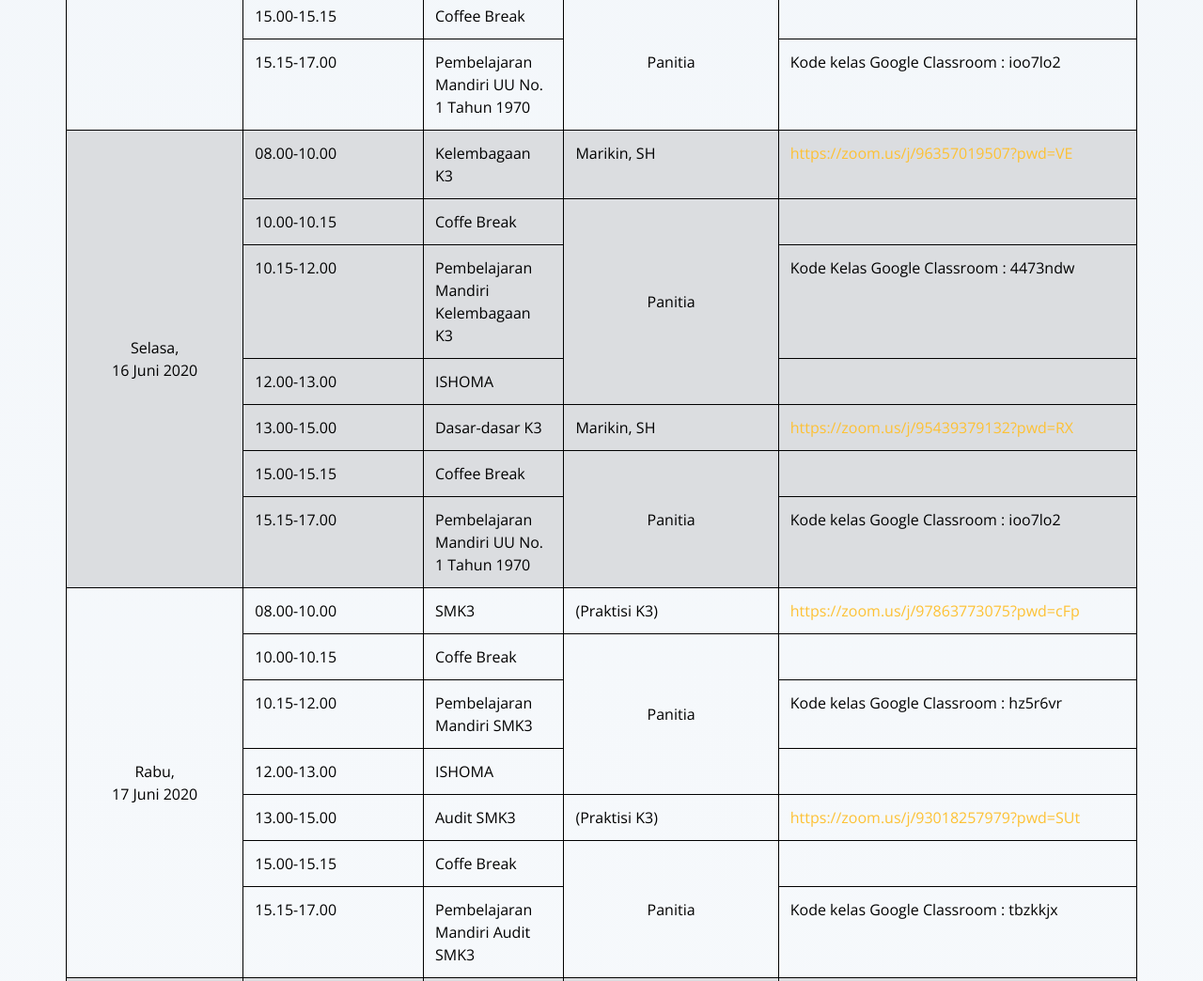
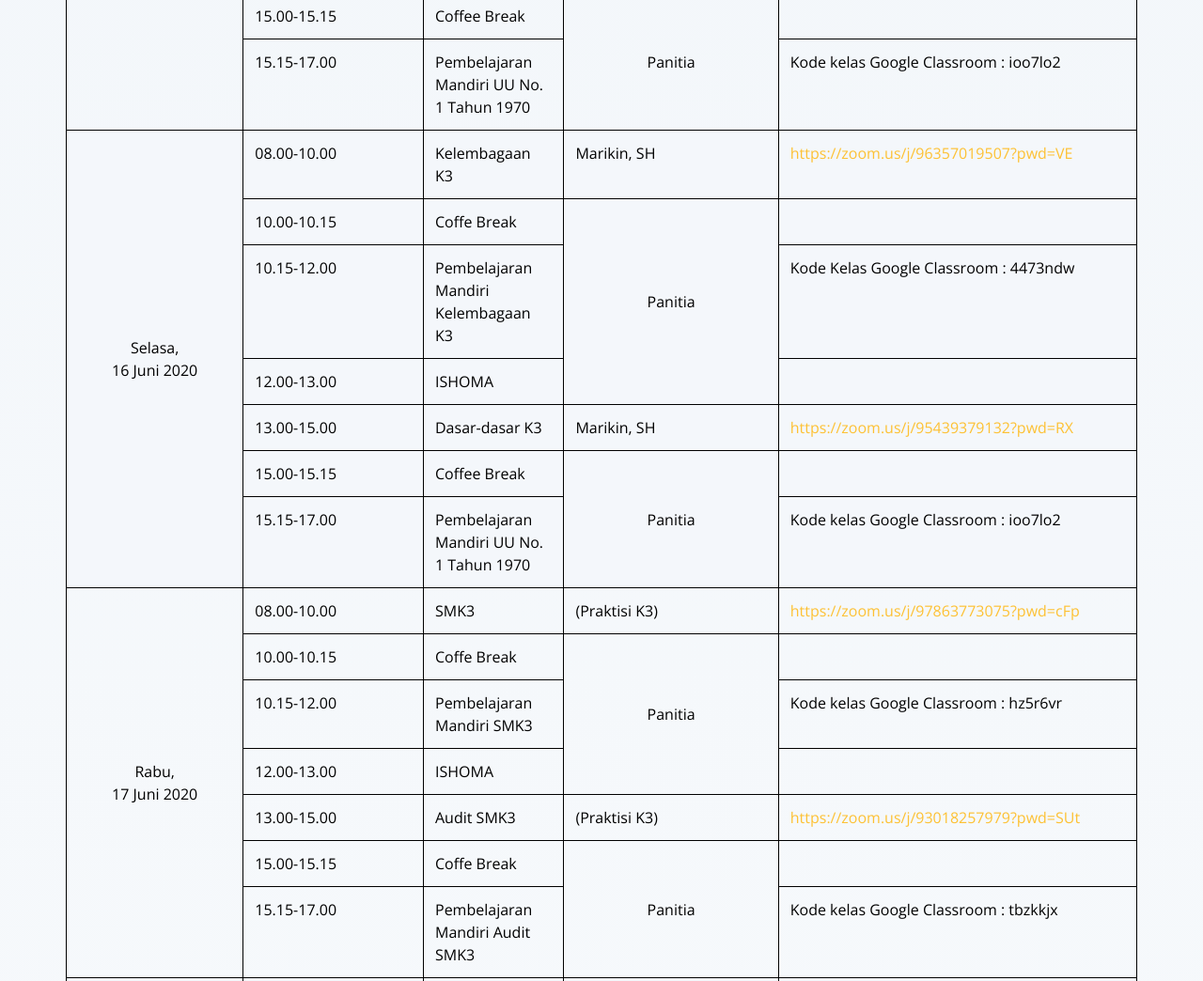
Before and after one commit to angaihimitsu/onepage, a plain HTML site: page index.html in a window 1280 px wide. Shown: the part 3400-4444 px from the top of the page at 94% size. Drawn offline with nearby package versions, Linux system fonts and the light colour scheme.

Commit message:
edit color Jadwal

```diff
--- a/index.html
+++ b/index.html
@@ -38,7 +38,7 @@
     .table-secondary,
     .table-secondary>td,
     .table-secondary>th {
-      background-color: #dbdde0;
+      background-color: #f4f7fb;
     }
   </style>
 </head>
```
